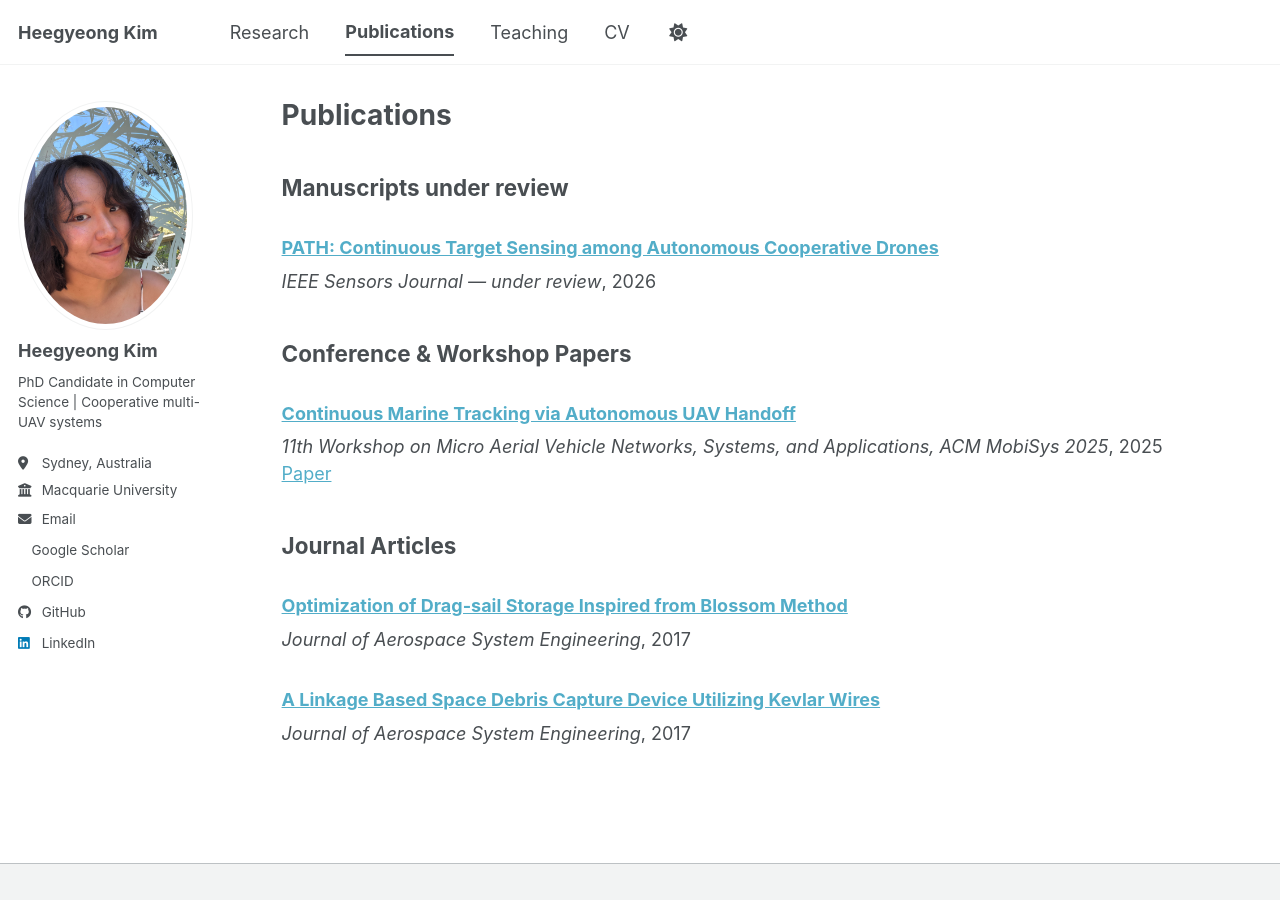
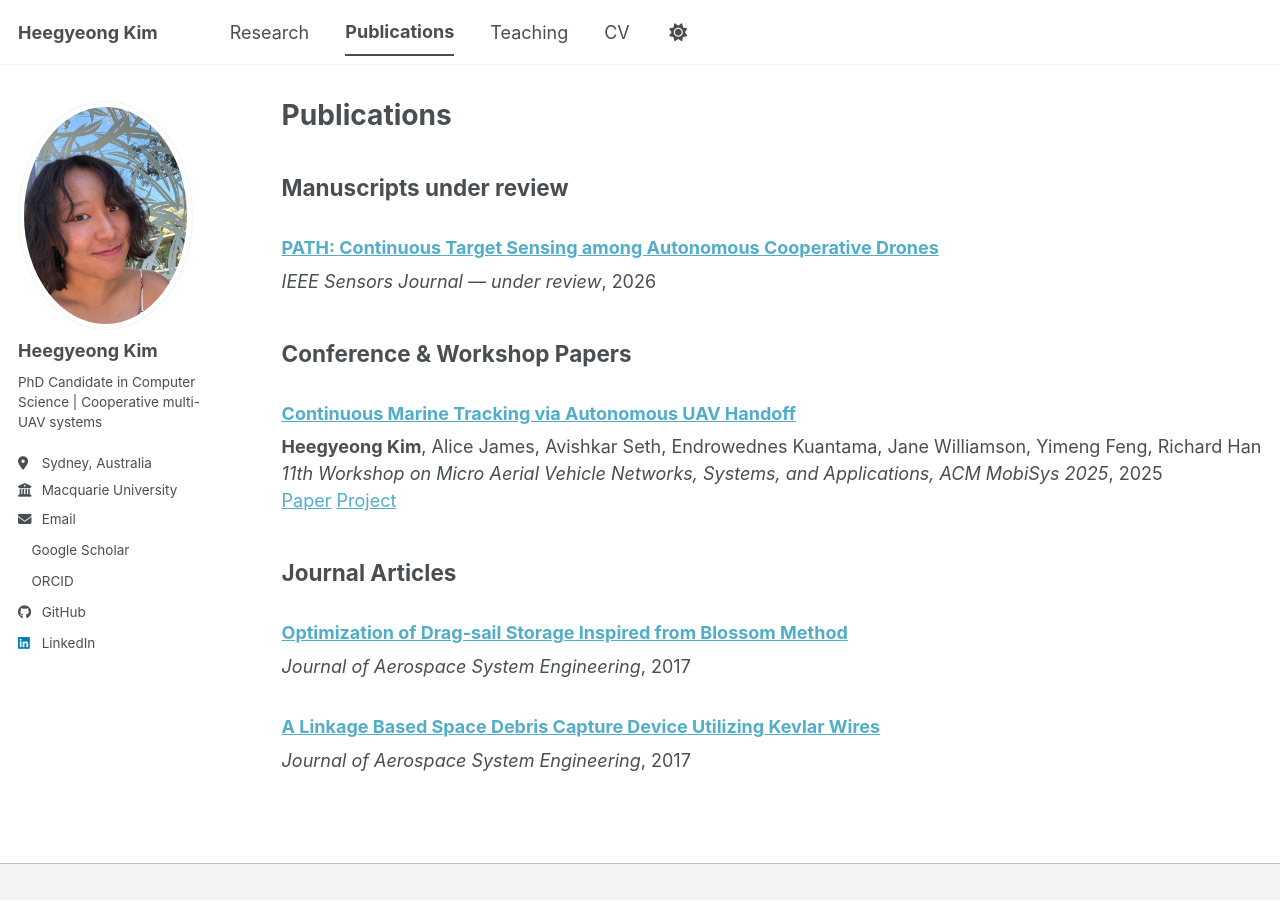
Before and after one commit to HeegyeongK/heegyeongk.github.io, a Jekyll site: the page built from _pages/publications.html, in a window 1280 px wide. Built offline with Jekyll 4.4.1, drawn with Linux system fonts in a browser that asks for light colours; a style sheet for code colours, icons or effects is not loaded.

Commit message:
Add compact publication metadata to _publications/2009-10-01-paper-title-number-1.md

```diff
--- a/_publications/2009-10-01-paper-title-number-1.md
+++ b/_publications/2009-10-01-paper-title-number-1.md
@@ -6,6 +6,8 @@ permalink: /publications/dronet/
 excerpt: "Continuous visual tracking of marine animals using autonomous handoff between UAVs."
 date: 2025-06-01
 venue: "11th Workshop on Micro Aerial Vehicle Networks, Systems, and Applications, ACM MobiSys 2025"
+authors: "Heegyeong Kim, Alice James, Avishkar Seth, Endrowednes Kuantama, Jane Williamson, Yimeng Feng, Richard Han"
+projecturl: "/research/dronet/"
 paperurl: "https://doi.org/10.1145/3711875.3737661"
 citation: "Heegyeong Kim, Alice James, Avishkar Seth, Endrowednes Kuantama, Jane Williamson, Yimeng Feng, and Richard Han. &quot;Continuous Marine Tracking via Autonomous UAV Handoff.&quot; ACM MobiSys Workshop, 2025."
 ---
```
